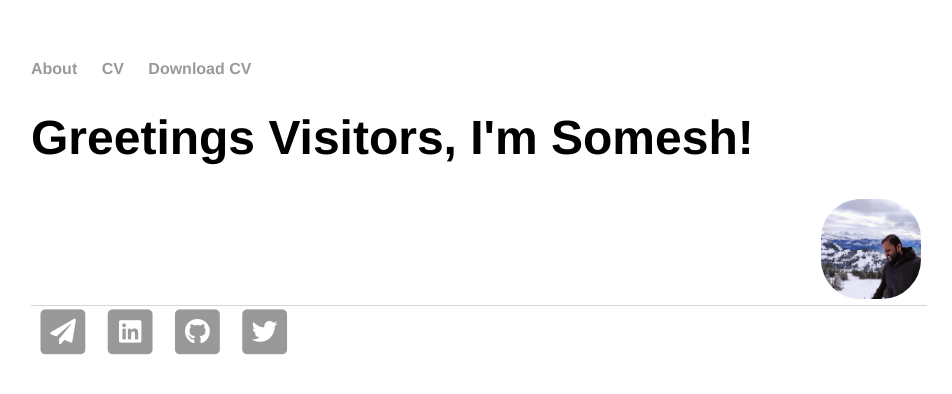
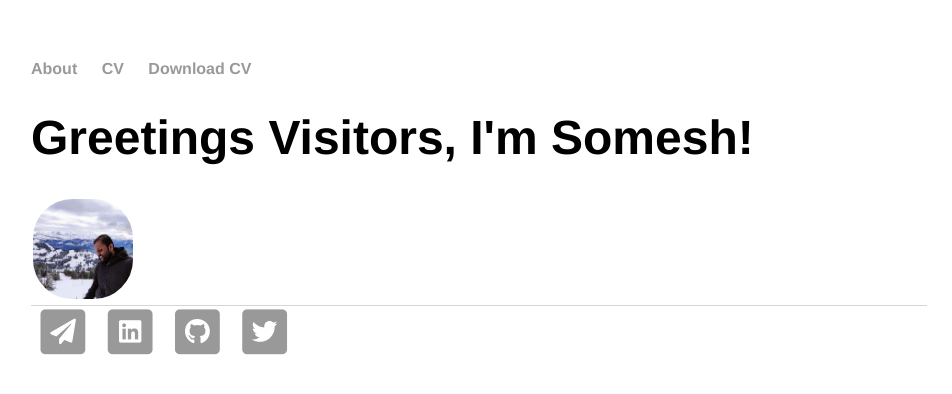
Before and after one commit to saisomesh2594/saisomesh2594.github.io, a Jekyll site: the page built from index.html, in a window 1280 px wide. Shown: the top 394 px of the page, without its empty margins (161-1113 px from the left). Built offline with Jekyll 4.4.1, drawn with Linux system fonts in a browser that asks for light colours.

Commit message:
Update index.html

```diff
--- a/index.html
+++ b/index.html
@@ -17,11 +17,11 @@ title: Somesh Sai, Just Another Bioinformatician
 			<li><a href="/cv">Download CV</a></li>
 		</ul>
 	</nav>
-	<div class="container">
+	<div class="container" style="white-space:nowrap">
 		<div class="blurb">
         		<h1>Greetings Visitors, I'm Somesh!</h1>
 		</div><!-- /.blurb -->
-		<div class="logo-container">
+		<div class="logo-container" style="display:inline;">
 			<a class="logo" itemprop="url" href="{{ page.baseurl }}" style="background-image: url('{{ site.baseurl }}{{ site.logo }}')" alt="Somesh"></a>
 			<img itemprop="image" src="{{ site.baseurl }}{{ site.logo }}" height="0" width="0" alt="Somesh"/>
 		</div>
```
